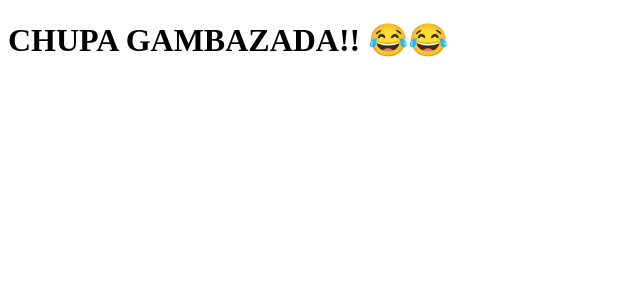
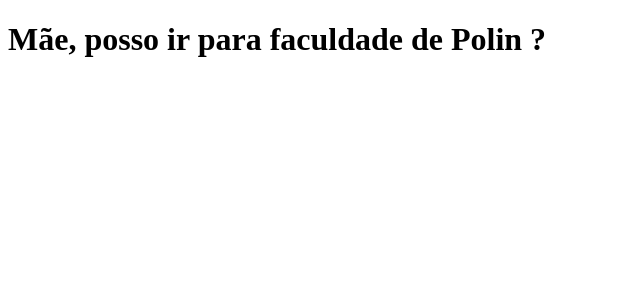
Before and after one commit to RenanSaravalli/clone-tabnews, a Next.js app: page / in a window 1280 px wide. Shown: the top 300 px of the page, without its empty margins (0-640 px from the left). Built offline with nearby package versions, Linux system fonts and the light colour scheme.

Commit message:
Modifica a frase para mãe

```diff
--- a/pages/index.js
+++ b/pages/index.js
@@ -1,6 +1,6 @@
 // Vamos escrever nosso componente react
 function Home() {
-    return <h1>CHUPA GAMBAZADA!! 😂😂</h1>
+    return <h1>Mãe, posso ir para faculdade de Polin ?</h1>
 }
 
 export default Home;
```
